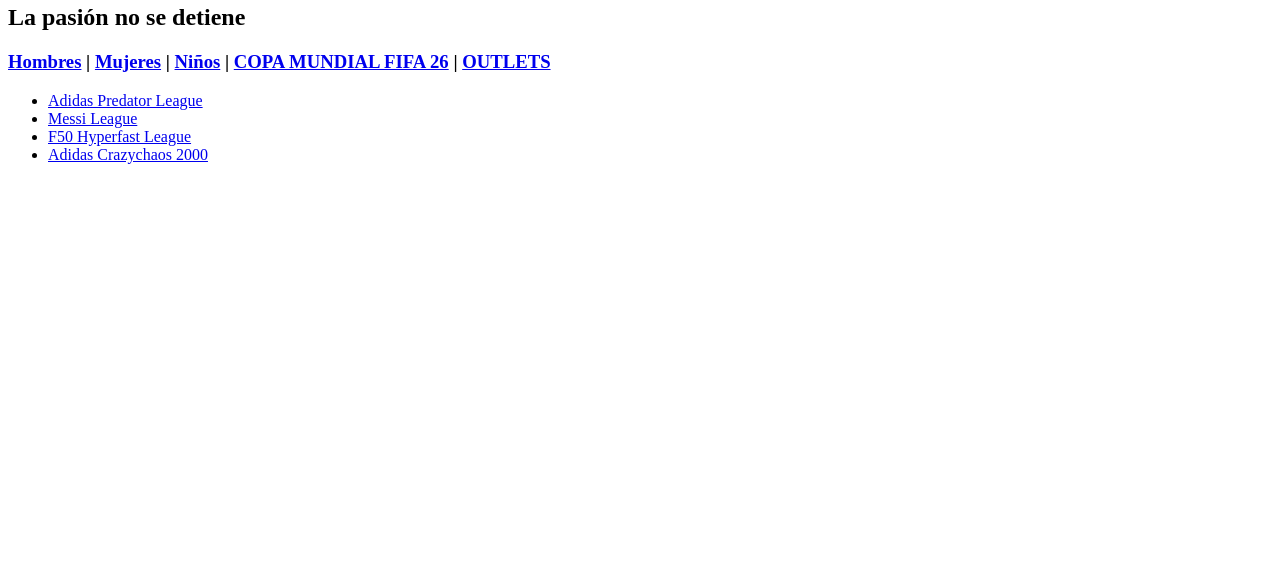
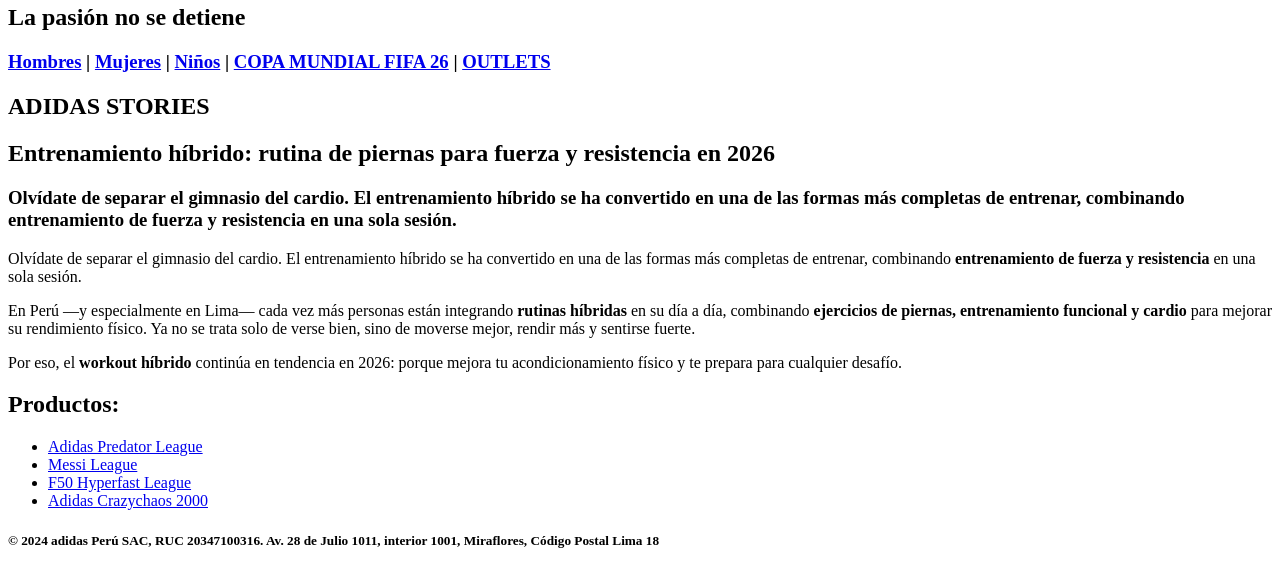
Before and after one commit to Collatio/Collatio, a plain HTML site: page Index.html in a window 1280 px wide. Shown: the part 176-762 px from the top of the page. Drawn offline with Linux system fonts and the light colour scheme.

Commit message:
version final agregada

```diff
--- a/Index.html
+++ b/Index.html
@@ -16,16 +16,27 @@
     </header>
 
     <section>
+        <h1>ADIDAS STORIES</h1>
+        <h2>Entrenamiento híbrido: rutina de piernas para fuerza y resistencia en 2026</h2>
+        <h3>Olvídate de separar el gimnasio del cardio. El entrenamiento híbrido se ha convertido en una de las formas más completas de entrenar, combinando entrenamiento de fuerza y resistencia en una sola sesión.</h3>
+
+            <p>Olvídate de separar el gimnasio del cardio. El entrenamiento híbrido se ha convertido en una de las formas más completas de entrenar, combinando <strong>entrenamiento de fuerza y resistencia</strong> en una sola sesión.</p>
+            <p>En Perú —y especialmente en Lima— cada vez más personas están integrando <strong>rutinas híbridas</strong> en su día a día, combinando <strong>ejercicios de piernas, entrenamiento funcional y cardio</strong> para mejorar su rendimiento físico. Ya no se trata solo de verse bien, sino de moverse mejor, rendir más y sentirse fuerte.</p>
+            <p>Por eso, el <strong>workout híbrido</strong> continúa en tendencia en 2026: porque mejora tu acondicionamiento físico y te prepara para cualquier desafío.</p>
 
     </section>
 
     <nav>
-          <ul>
+        <h1>Productos:</h1>
+        <ul>
          <li><a href="Error.html">Adidas Predator League</a></li>
          <li><a href="Error.html">Messi League</a></li>
          <li><a href="Articulo 2.html">F50 Hyperfast League</a></li>
          <li><a href="articulo 1.html">Adidas Crazychaos 2000</a></li>
           </ul>
     </nav>
+    <footer>
+        <h5>© 2024 adidas Perú SAC, RUC 20347100316. Av. 28 de Julio 1011, interior 1001, Miraflores, Código Postal Lima 18</h5>
+    </footer>
 </body>
 </html>
```
Also changed, not shown: Error.html (+1 -1 lines).
